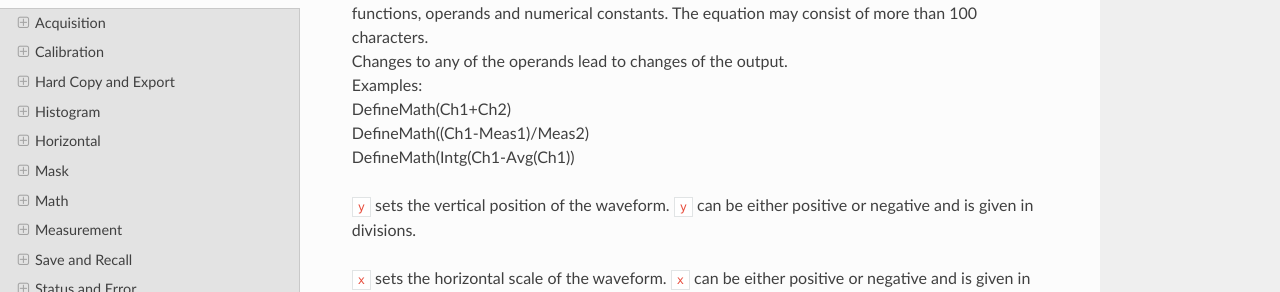
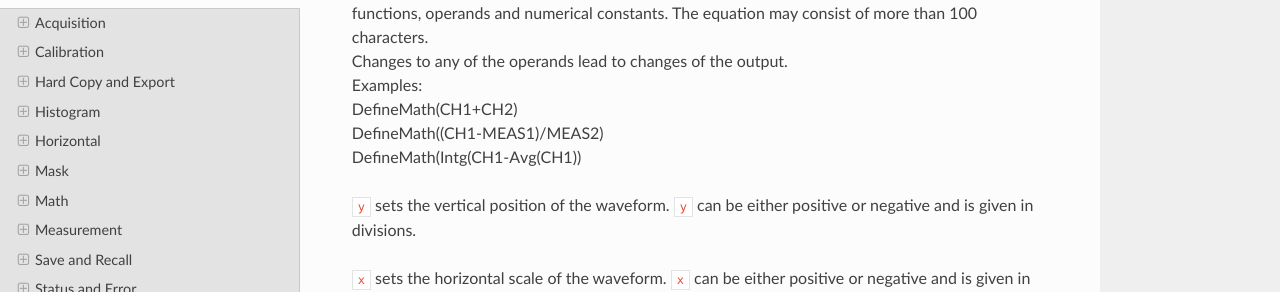
Before and after one commit to NeleWandel/TDS, a Sphinx documentation site: the page built from docs/source/API.rst, in a window 1280 px wide and 900 px high, scrolled down 10047 px. Shown: the part 158-450 px from the top of the window. Built offline with Sphinx 7.4.7 and the Read the Docs theme 2.0.0, drawn with Linux system fonts in a browser that asks for light colours; pages that are not in the unit, such as notebooks, are missing from menus; cross-references to code outside the pages are shown as plain code.

```diff
--- a/docs/source/API.rst
+++ b/docs/source/API.rst
@@ -279,9 +279,9 @@ Math
 | ``equation`` Sets a math based waveform. The equation may consist of waveforms (those can be taken from a channel, a reference or another math equation), measurements, scalar sources, functions, operands and numerical constants. The equation may consist of more than 100 characters.
 | Changes to any of the operands lead to changes of the output.
 | Examples:
-| DefineMath(Ch1+Ch2)
-| DefineMath((Ch1-Meas1)/Meas2)
-| DefineMath(Intg(Ch1-Avg(Ch1))
+| DefineMath(CH1+CH2)
+| DefineMath((CH1-MEAS1)/MEAS2)
+| DefineMath(Intg(CH1-Avg(CH1))
 |
 | ``y`` sets the vertical position of the waveform. ``y`` can be either positive or negative and is given in divisions.
 |
```
